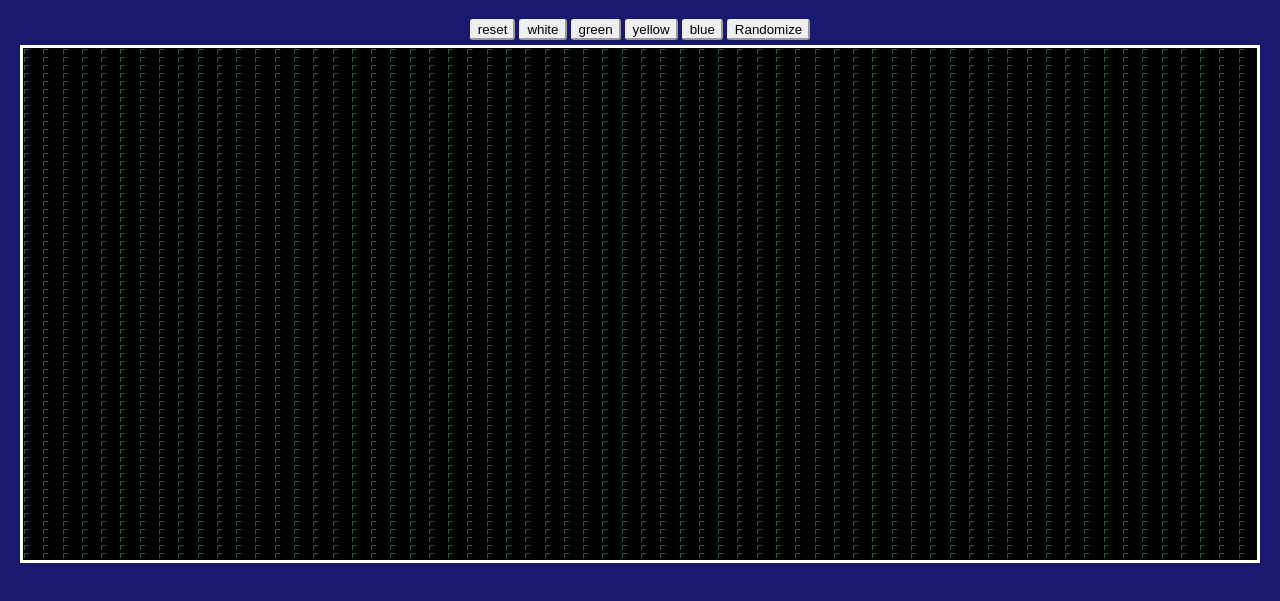
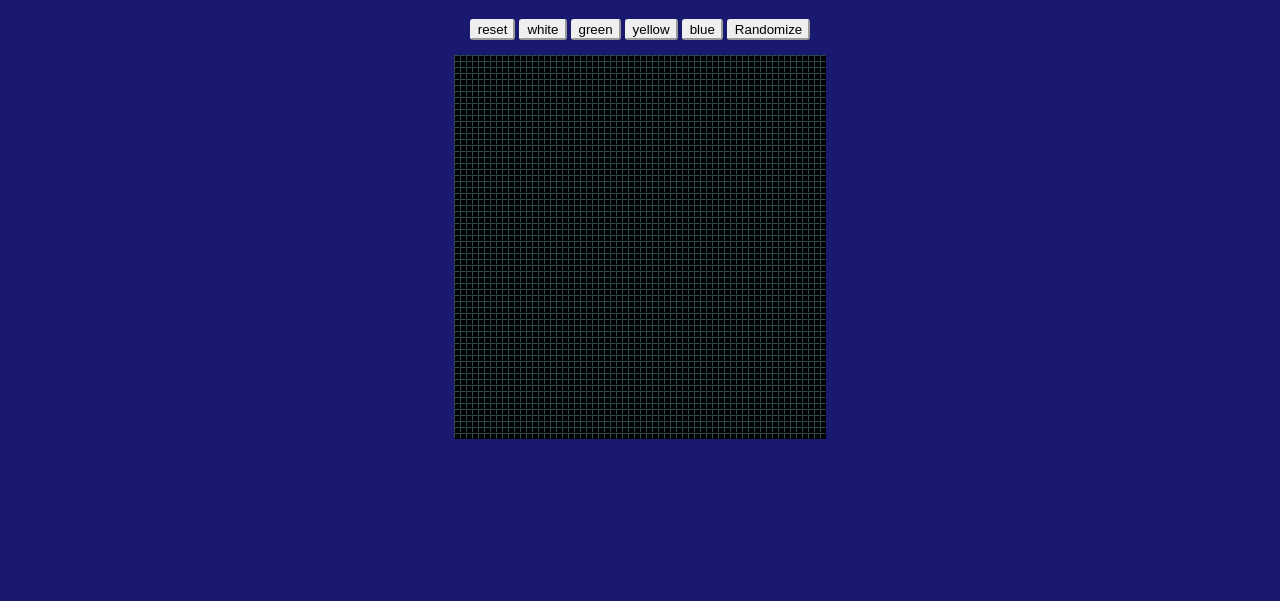
Before and after one commit to omjdan/Dan-s_Etch_A_Sketch, a plain HTML site: page index.html in a window 1280 px wide. Shown: the part 81-682 px from the top of the page. Drawn offline with Linux system fonts and the light colour scheme.

Commit message:
better looking?

```diff
--- a/app.js
+++ b/app.js
@@ -4,6 +4,9 @@ let classPicked;
 let randomBtn = document.querySelector('.random')
 
 
+randomBtn.addEventListener('click', () =>{
+    ranColor(); once: true;
+})
 
 
 //creates divs
@@ -19,7 +22,9 @@ container.appendChild(grid)
  document.querySelectorAll('.button').forEach(
     btn => {
         btn.addEventListener('click', e => {
-
+            randomBtn.removeEventListener('click', () =>{
+                ranColor(); once: true;
+            })
          classPicked = btn.innerText;
 
         })
@@ -68,8 +73,3 @@ item.classList.add(randomClass())
 
 })
 })
-
-
-randomBtn.addEventListener('click', () =>{
-    ranColor()
-})
--- a/style.css
+++ b/style.css
@@ -20,11 +20,16 @@ button {
     display: grid;
     grid-template-columns: repeat(64, 0.5fr);
     grid-template-rows: repeat(64, 0.5fr);
-    background-color: black;
-    border: solid white;
-
-
-
+    background-color: black(238, 24, 24);
+    border: ouset red(15, 8, 8, 0.924);
+max-width: 30%;
+max-height: 30%;
+overflow: hidden;
+     row-gap: none;
+column-gap: none;
+margin-top: 10px;
+margin-left: auto;
+margin-right: auto;
 
 }
 
@@ -32,7 +37,7 @@ button {
     background-color:black;
     height: 2px;
     width: 2px;
-    margin: 1px;
+
     border: outset 1px;
     border-color: darkslategray;
     padding: 1px;
@@ -43,7 +48,7 @@ button {
     background-color: green;
     height: 2px;
     width: 2px;
-    margin: 1px;
+
     border: outset 1px;
     border-color: darkslategray;
     padding: 1px;
@@ -52,7 +57,7 @@ button {
     background-color:yellow;
     height: 2px;
     width: 2px;
-    margin: 1px;
+
     border: outset 1px;
     border-color: darkslategray;
     padding: 1px;
@@ -61,7 +66,7 @@ button {
     background-color:rgb(17, 207, 255);
     height: 2px;
     width: 2px;
-    margin: 1px;
+
     border: outset 1px;
     border-color: darkslategray;
     padding: 1px;
@@ -71,7 +76,6 @@ button {
     background-color: antiquewhite;
     height: 2px;
     width: 2px;
-    margin: 1px;
     border: outset 1px;
     border-color: darkslategray;
     padding: 1px;
```
